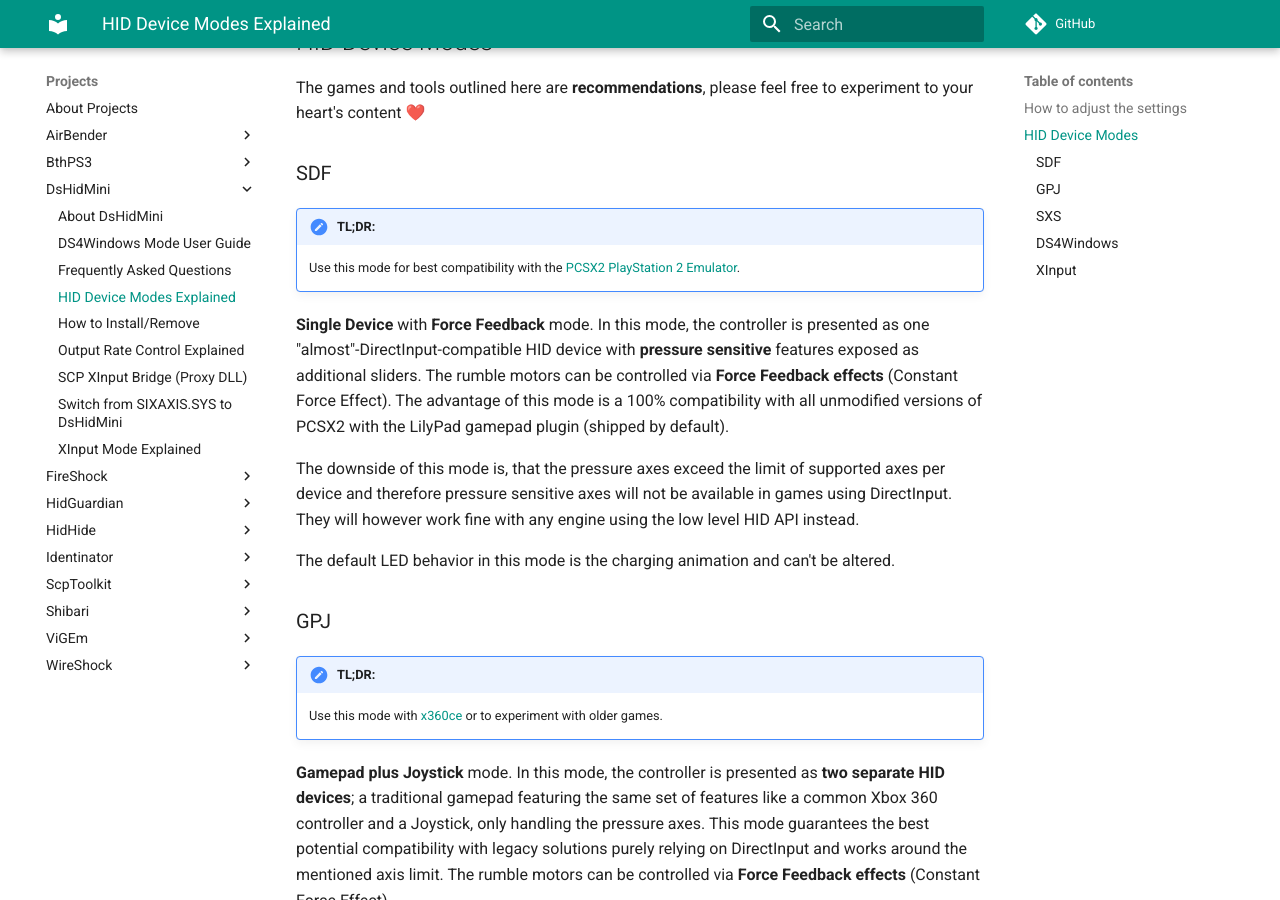
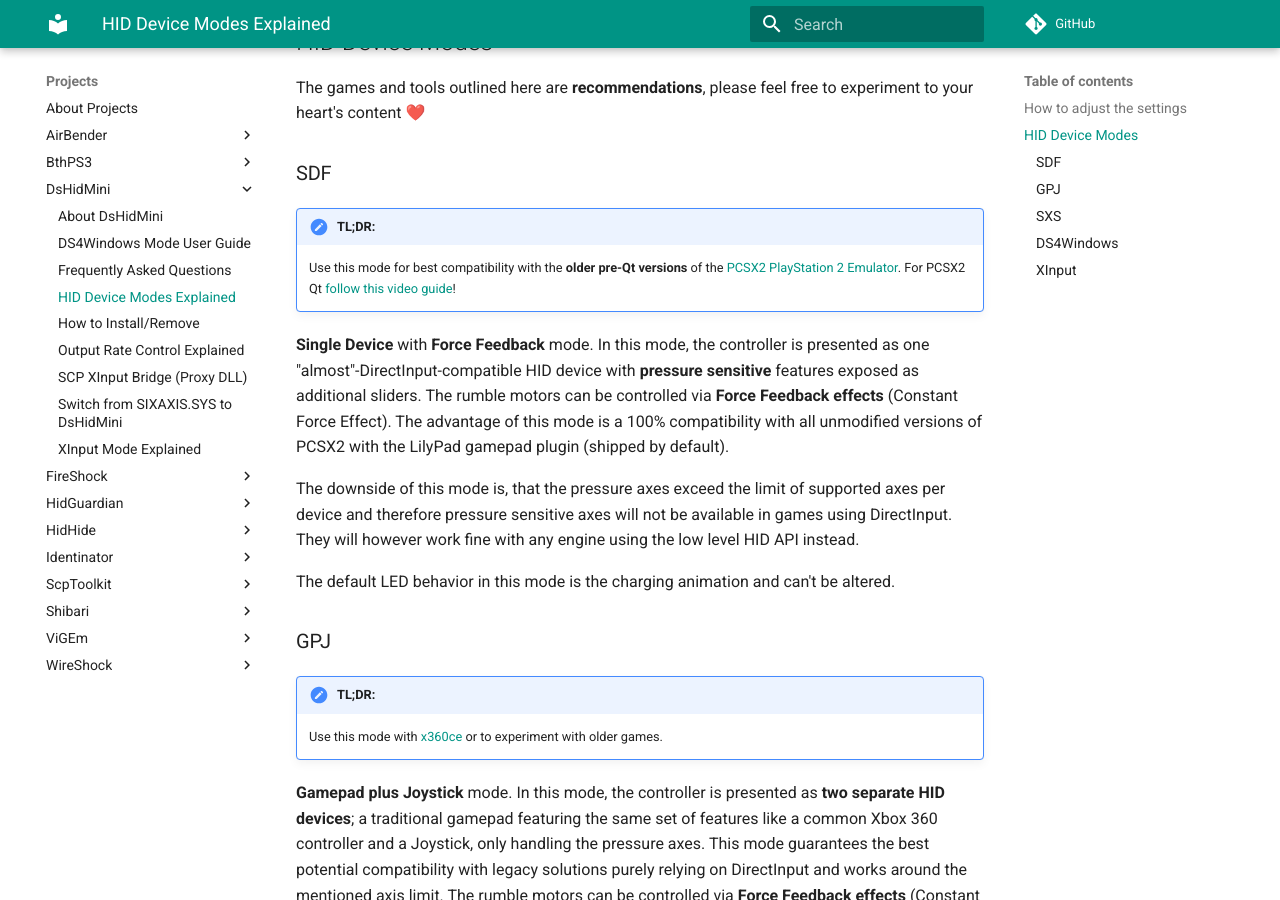
Before and after one commit to nefarius/ViGEm.github.io, an MkDocs documentation site: the page built from docs/projects/DsHidMini/HID-Device-Modes-Explained.md, in a window 1280 px wide and 900 px high, scrolled down 1431 px. Built offline with MkDocs 1.6.1 and Material for MkDocs 9.7.7, drawn with Linux system fonts in a browser that asks for light colours; comment, search, counter and statistics services are not loaded.

Commit message:
Updated TLDR

```diff
--- a/docs/projects/DsHidMini/HID-Device-Modes-Explained.md
+++ b/docs/projects/DsHidMini/HID-Device-Modes-Explained.md
@@ -23,7 +23,7 @@
 ### SDF
 
 !!! important "TL;DR:"
-    Use this mode for best compatibility with the [PCSX2 PlayStation 2 Emulator](https://pcsx2.net/).
+    Use this mode for best compatibility with the **older pre-Qt versions** of the [PCSX2 PlayStation 2 Emulator](https://pcsx2.net/). For PCSX2 Qt [follow this video guide](SCP-XInput-Bridge/#pcsx2-qt-edition)!
 
 **Single Device** with **Force Feedback** mode. In this mode, the controller is presented as one "almost"-DirectInput-compatible HID device with **pressure sensitive** features exposed as additional sliders. The rumble motors can be controlled via **Force Feedback effects** (Constant Force Effect). The advantage of this mode is a 100% compatibility with all unmodified versions of PCSX2 with the LilyPad gamepad plugin (shipped by default).
 
```
